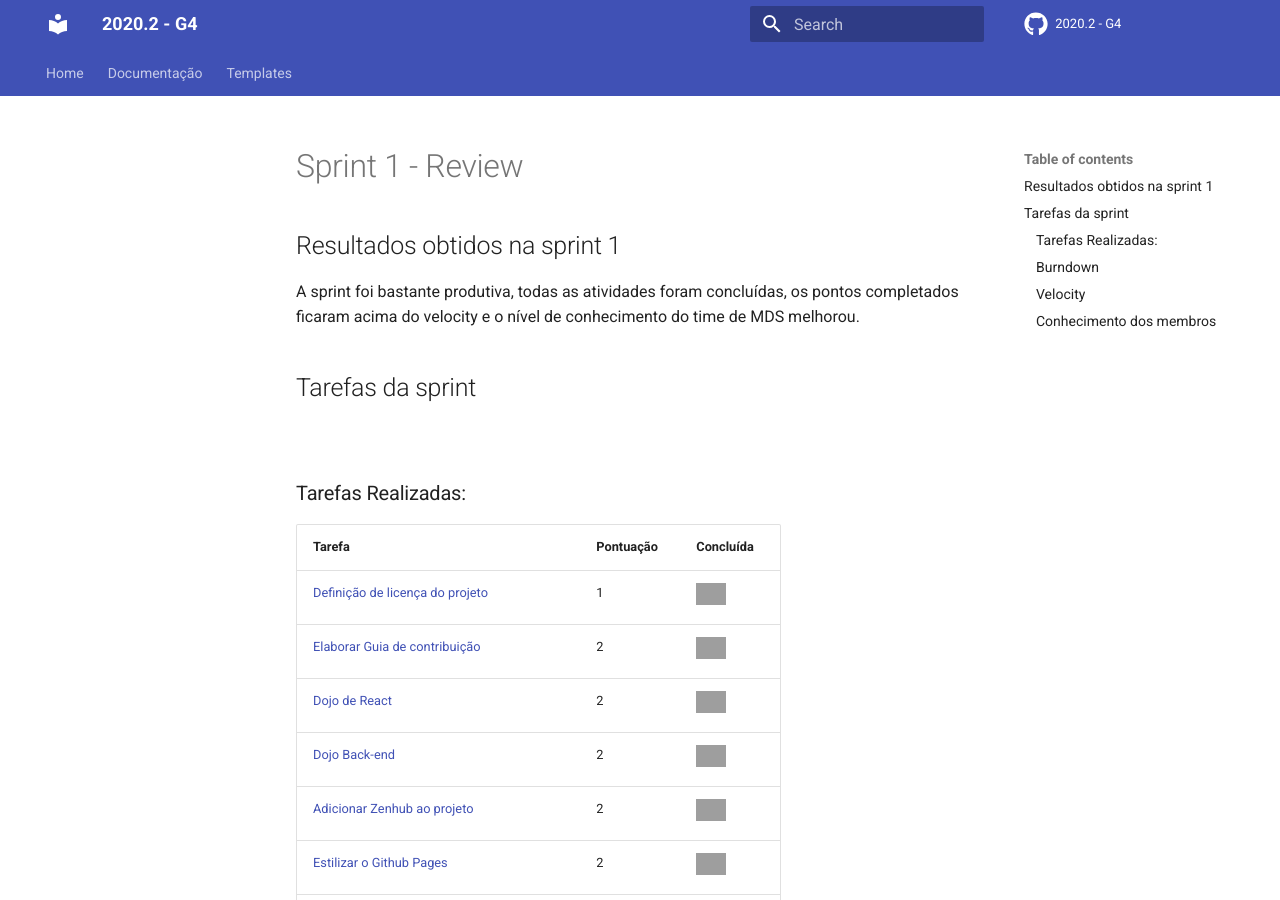
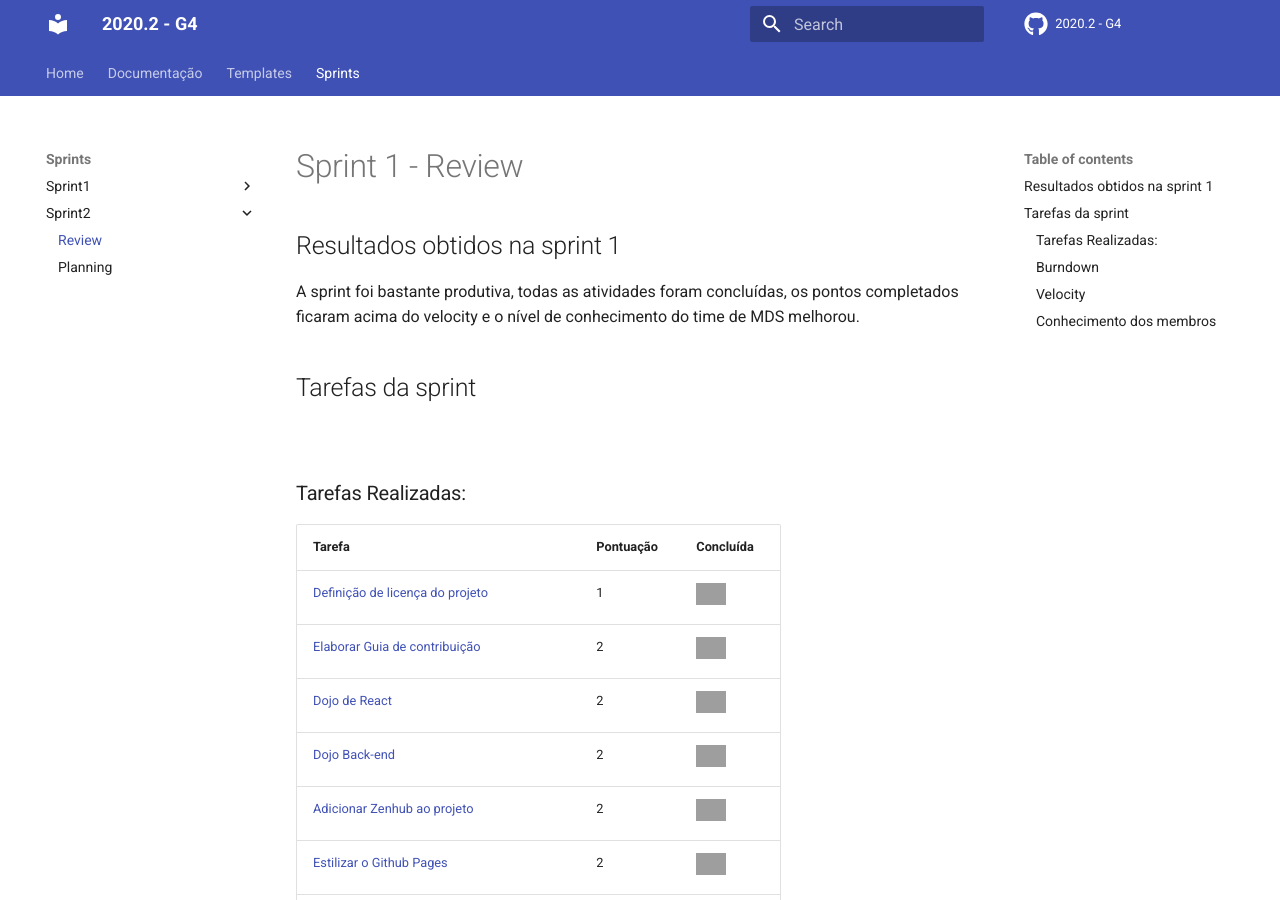
Before and after one commit to fga-eps-mds/2020-2-SiGeD, an MkDocs documentation site: the page built from docs/sprints/sprint1/sprint1_review.md, in a window 1280 px wide and 900 px high. Built offline with MkDocs 1.6.1 and Material for MkDocs 9.7.7, drawn with Linux system fonts in a browser that asks for light colours; comment, search, counter and statistics services are not loaded; grey boxes are pictures that could not be loaded.

Commit message:
Add sprints to navigation

```diff
--- a/mkdocs.yml
+++ b/mkdocs.yml
@@ -14,6 +14,13 @@ nav:
   - Templates:
     - Planning: template_docs/template_planning.md
     - Review: template_docs/template_review.md
+  - Sprints:
+    - Sprint1:
+      - Review: sprints/sprint1/sprint1_review.md
+      - Planning: sprints/sprint1/sprint1_planning.md
+    - Sprint2:
+      - Review: sprints/sprint1/sprint1_review.md
+      - Planning: sprints/sprint1/sprint1_planning.md
 
 theme:
   name: 'material'
```
Also changed, not shown: docs/sprints/sprint1/sprint1_review.md (+1 -0 lines), docs/sprints/sprint1/conhecimento.png (added).
